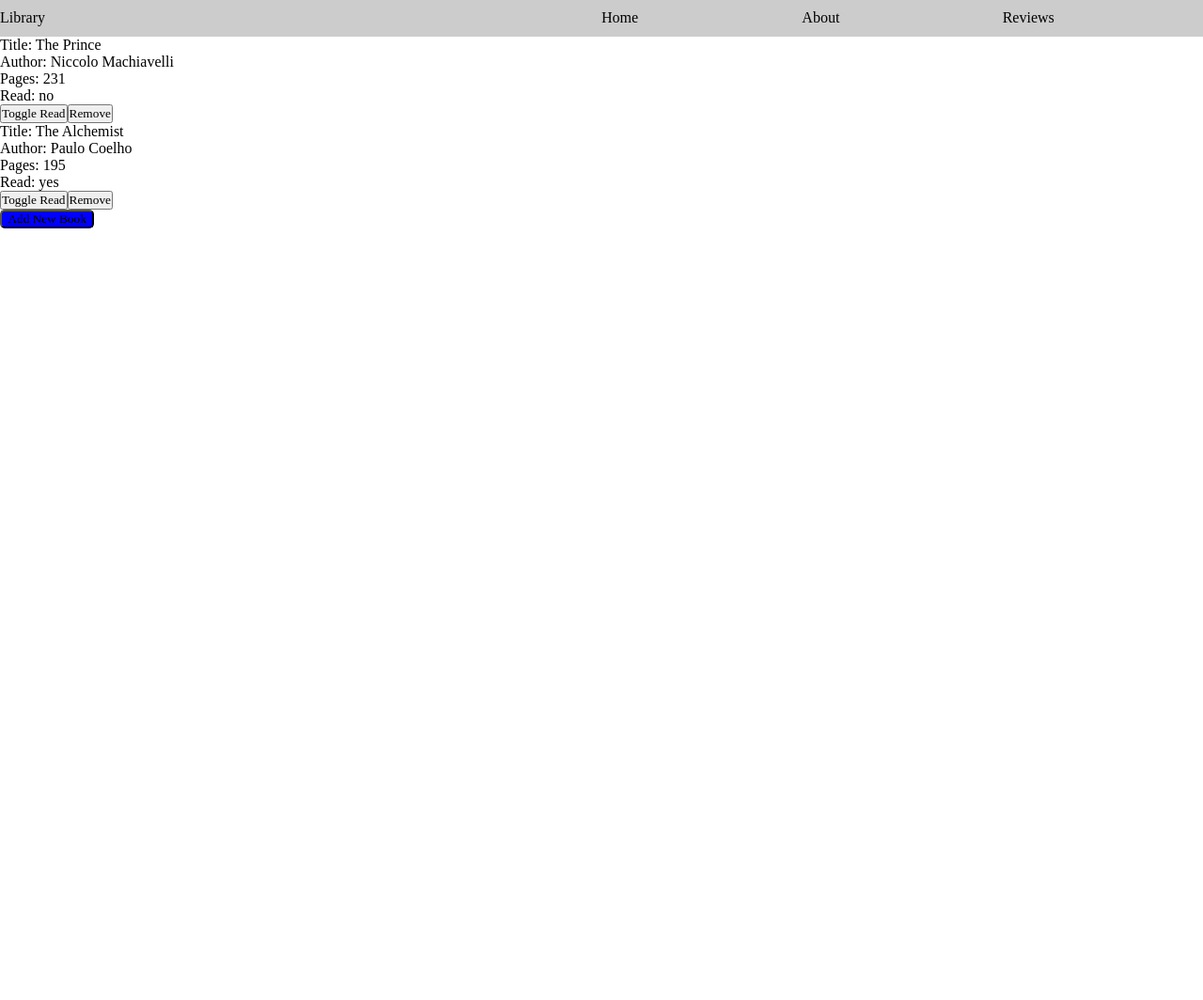
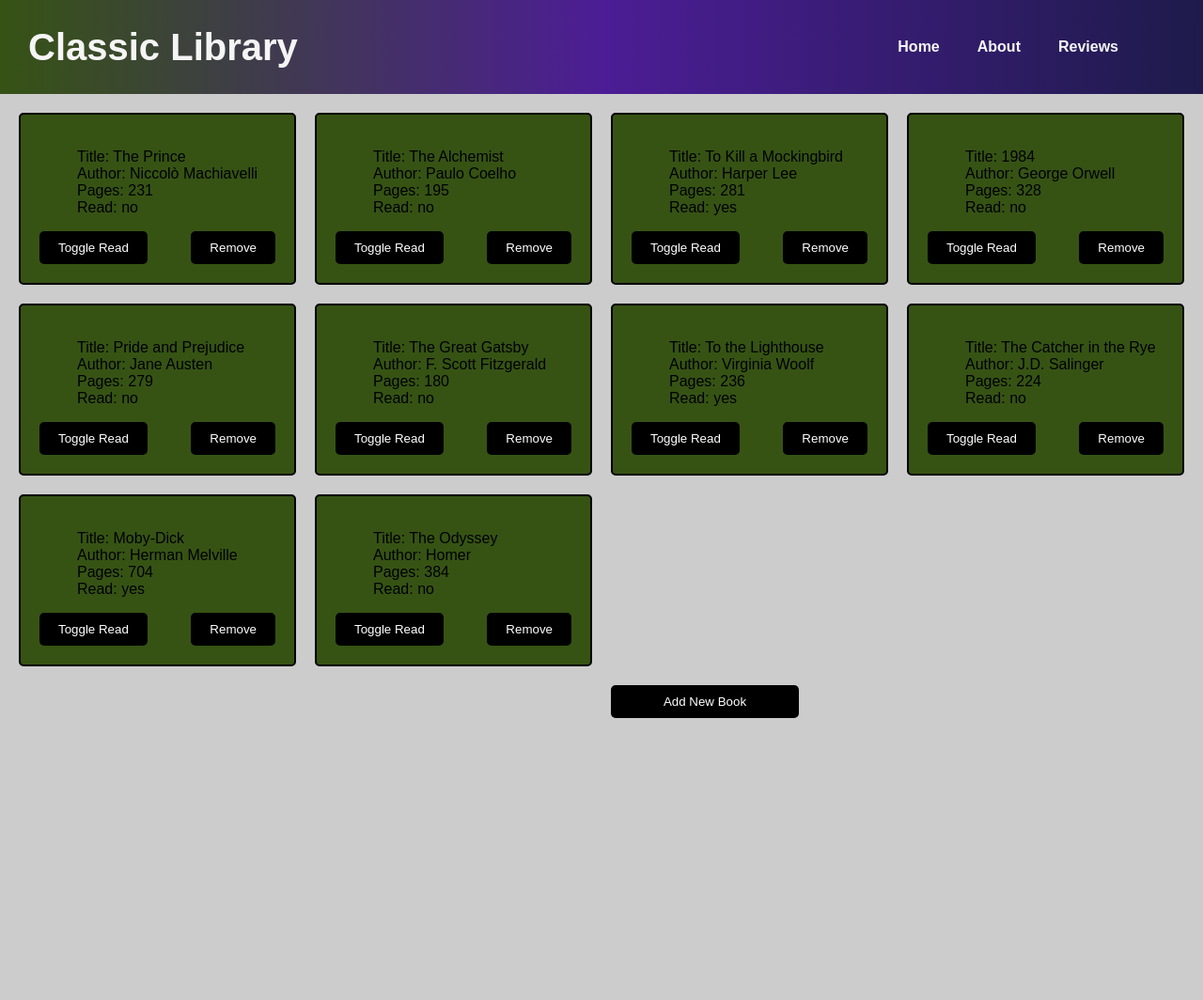
Before and after one commit to Josephdada01/Odin-Javascript, a plain HTML site: page library/index.html in a window 1280 px wide. Shown: the whole page at 94% size. Before the commit the page ends 800 px from the top, so only its background shows below. Drawn offline with Linux system fonts and the light colour scheme.

Commit message:
ongoing project, done with the html, css, and javascript. just remainning a little touch up

```diff
--- a/library/index.css
+++ b/library/index.css
@@ -1,48 +1,120 @@
-* {
-    margin: 0%;
-    padding: 0%;
-    flex: 1;
-    font-family: 'Times New Roman', Times, serif;
+body {
+    margin: 0;
+    padding: 0;
+    font-family: Arial, sans-serif;
+    background-color: #ccc; /* Main background color */
 }
-body {
-    margin: 0%;
-    padding: 0%;
-    flex: 1;
-    font-family: 'Times New Roman', Times, serif;
-    justify-content: center;
-    min-width: 300px;
-}
+
 .flex-container {
     display: flex;
     flex-direction: column;
+    min-height: 100vh;
 }
-.header a {
-    margin: 0 20px;
-    text-decoration: none;
-    color: #ccc;
-    font-size: 18px;
-    font-weight: bold;
-    align-items: center;
-    text-align: center;
-}
+
 .header {
+    background: linear-gradient(to right, #365314, #4c1d95, #1e1b4b);
+    color: whitesmoke;
+    padding: 10px;
     display: flex;
     justify-content: space-between;
-    height: 100px !important; /* Adjust this value to your desired height */
-    position: sticky;
-    top: 0;
-    left: 0;
-    right: 0;
-    border-bottom: 1px solid #ccc;
-    padding: 10px 0;
-    background: #ccc;
+    align-items: center;
+    height: 80px;
 }
-.home-about{
+
+
+.library {
+    font-size: 2.5rem;
+    font-weight: bold;
+    padding-left: 20px;
+}
+
+.home-about {
     display: flex;
+    gap: 40px;
+    padding-right: 80px;
+    font-size: 1rem;
+    font-weight: bold;
 }
-#new-book-button{
-    height: 20px;
-    background-color: blue;
+
+.list-of-books {
+    flex: 1;
+    padding: 20px;
+    display: grid;
+    grid-template-columns: repeat(auto-fit, minmax(250px, 1fr));
+    gap: 20px;
+}
+
+@media screen and (max-width: 600px) {
+    .list-of-books {
+        grid-template-columns: repeat(auto-fit, minmax(150px, 1fr));
+    }
+}
+
+
+.book-card {
+    background-color: #365314; /* Book background color */
+    border: 2px solid black; /* Book border */
+    padding: 20px;
     border-radius: 5px;
-    width: 100px;
 }
+
+.buttons-container {
+    margin-top: 10px;
+    display: flex;
+    gap: 10px;
+    justify-content: space-between;
+}
+
+button {
+    padding: 10px 20px;
+    background-color: black; /* Button background color */
+    color: white;
+    border: none;
+    cursor: pointer;
+    border-radius: 5px;
+}
+
+button:hover {
+    background-color: #1e1b4b;
+     /* Button background color on hover */
+}
+
+.dialog {
+    background-color: #fff; /* Form background color */
+    padding: 20px;
+    border: 1px solid #ccc;
+}
+
+.dialog label {
+    display: block;
+    margin-bottom: 5px;
+}
+
+.dialog input,
+.dialog select {
+    width: 100%;
+    padding: 10px;
+    margin-bottom: 10px;
+}
+
+.dialog button {
+    margin-top: 10px;
+}
+
+ul, ol {
+    list-style: none;
+
+}
+
+.add-button {
+    width: 200px;
+}
+div.last-button {
+    padding-left: 650px;
+    padding-bottom: 300px;
+}
+
+form {
+    height: 300px;
+    border-radius: 5px;
+}
--- a/library/index.html
+++ b/library/index.html
@@ -9,7 +9,7 @@
 <body>
     <div class="flex-container">
         <div class="header">
-            <div class="library">Library</div>
+            <div class="library">Classic Library</div>
             <div class="home-about">
                 <div>Home</div>
                 <div>About</div>
@@ -40,7 +40,8 @@
                 <button type="button" id="cancel-button">Cancel</button>
             </form>
         </dialog>
-        <button id="new-book-button">Add New Book</button>
+        <div class="last-button"><button class="add-button" id="new-book-button">Add New Book</button></div>
+        <div></div>
     </div>
     <script src="./script.js"></script>
 </body>
--- a/library/script.js
+++ b/library/script.js
@@ -8,14 +8,8 @@ function Book(title, author, pages, read) {
   this.read = read;
 }
 
-/*function addBookToLibrary(title, author, pages, read) {
-  // this will add the book and push it to the mylibrary array
-  const newBook = new Book(title, author, pages, read);
-  myLibrary.push(newBook);
-  displayBooks();
-}
 
-*/
+
 function addBookToLibrary(book){
     if (book instanceof Book) {
         if (book.title !== '' && book.author !== '' && book.pages !== '') {
@@ -85,12 +79,11 @@ function createBookCard(book, index) {
 
     return bookCard;
 }
-// this is used to get the form value and add it to the library
-/*document.getElementById('new-book-form').addEventListener('submit', function(event){
+//document.getElementById('new-book-form').addEventListener('submit', function(event){
     // normally the form should save into the database
     // but prevent the default action and let my add library
     // do the work
-    event.preventDefault();
+ /*   event.preventDefault();
     const title = document.getElementById('title').value;
     const author = document.getElementById('author').value;
     const pages = document.getElementById('pages').value; // fixed typo here
@@ -151,8 +144,24 @@ document.getElementById('book-form').addEventListener('submit', event => {
     dialog.close();
 });
 
-const book1 = new Book('The Prince', 'Niccolo Machiavelli', 231, "no");
-const book2 = new Book('The Alchemist', 'Paulo Coelho', 195, "yes");
+const book1 = new Book('The Prince', 'Niccolò Machiavelli', 231, Math.random() < 0.5 ? 'yes' : 'no');
+const book2 = new Book('The Alchemist', 'Paulo Coelho', 195, Math.random() < 0.5 ? 'yes' : 'no');
+const book3 = new Book('To Kill a Mockingbird', 'Harper Lee', 281, Math.random() < 0.5 ? 'yes' : 'no');
+const book4 = new Book('1984', 'George Orwell', 328, Math.random() < 0.5 ? 'yes' : 'no');
+const book5 = new Book('Pride and Prejudice', 'Jane Austen', 279, Math.random() < 0.5 ? 'yes' : 'no');
+const book6 = new Book('The Great Gatsby', 'F. Scott Fitzgerald', 180, Math.random() < 0.5 ? 'yes' : 'no');
+const book7 = new Book('To the Lighthouse', 'Virginia Woolf', 236, Math.random() < 0.5 ? 'yes' : 'no');
+const book8 = new Book('The Catcher in the Rye', 'J.D. Salinger', 224, Math.random() < 0.5 ? 'yes' : 'no');
+const book9 = new Book('Moby-Dick', 'Herman Melville', 704, Math.random() < 0.5 ? 'yes' : 'no');
+const book10 = new Book('The Odyssey', 'Homer', 384, Math.random() < 0.5 ? 'yes' : 'no');
 
 addBookToLibrary(book1);
 addBookToLibrary(book2);
+addBookToLibrary(book3);
+addBookToLibrary(book4);
+addBookToLibrary(book5);
+addBookToLibrary(book6);
+addBookToLibrary(book7);
+addBookToLibrary(book8);
+addBookToLibrary(book9);
+addBookToLibrary(book10);
```
